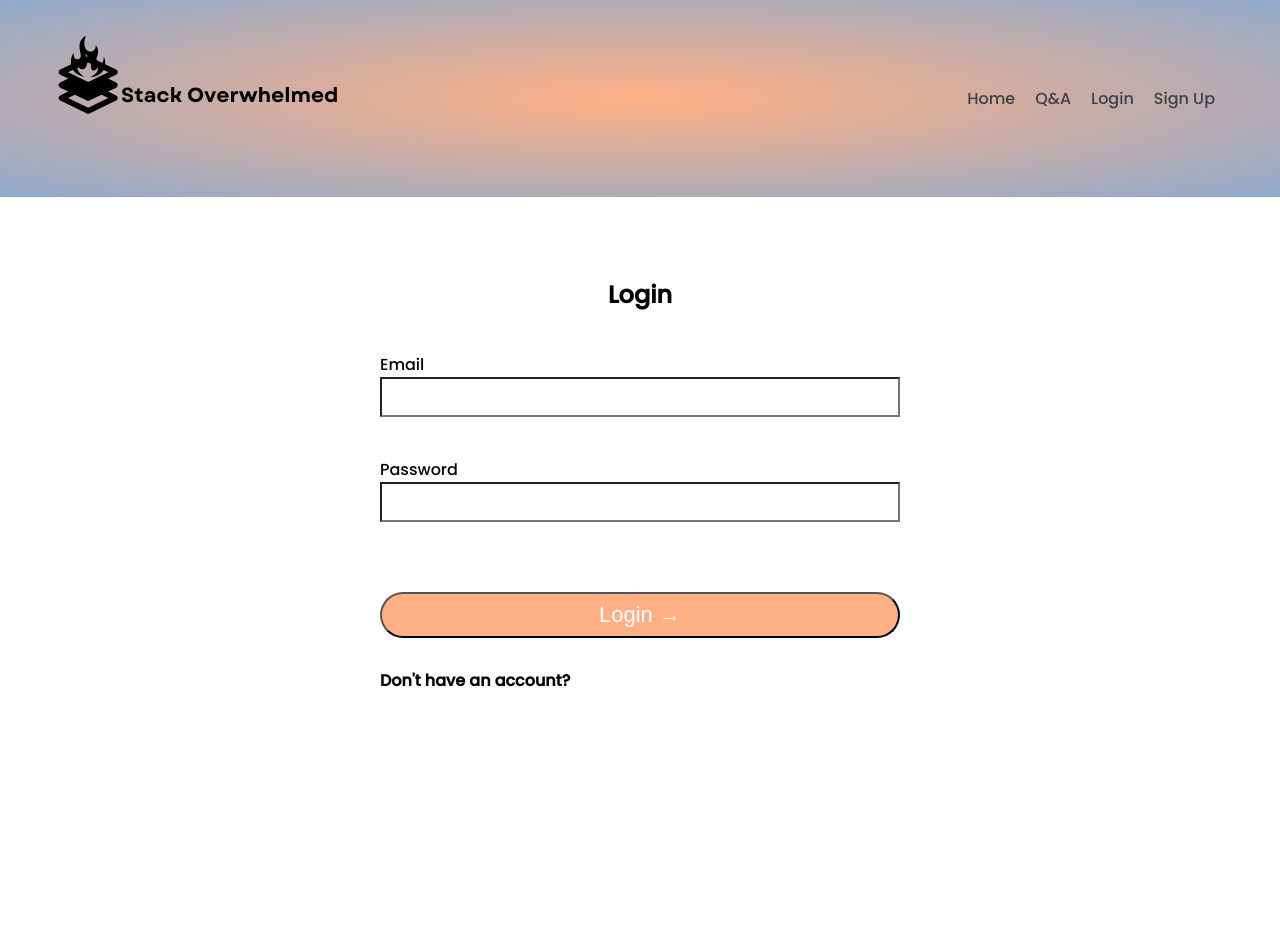
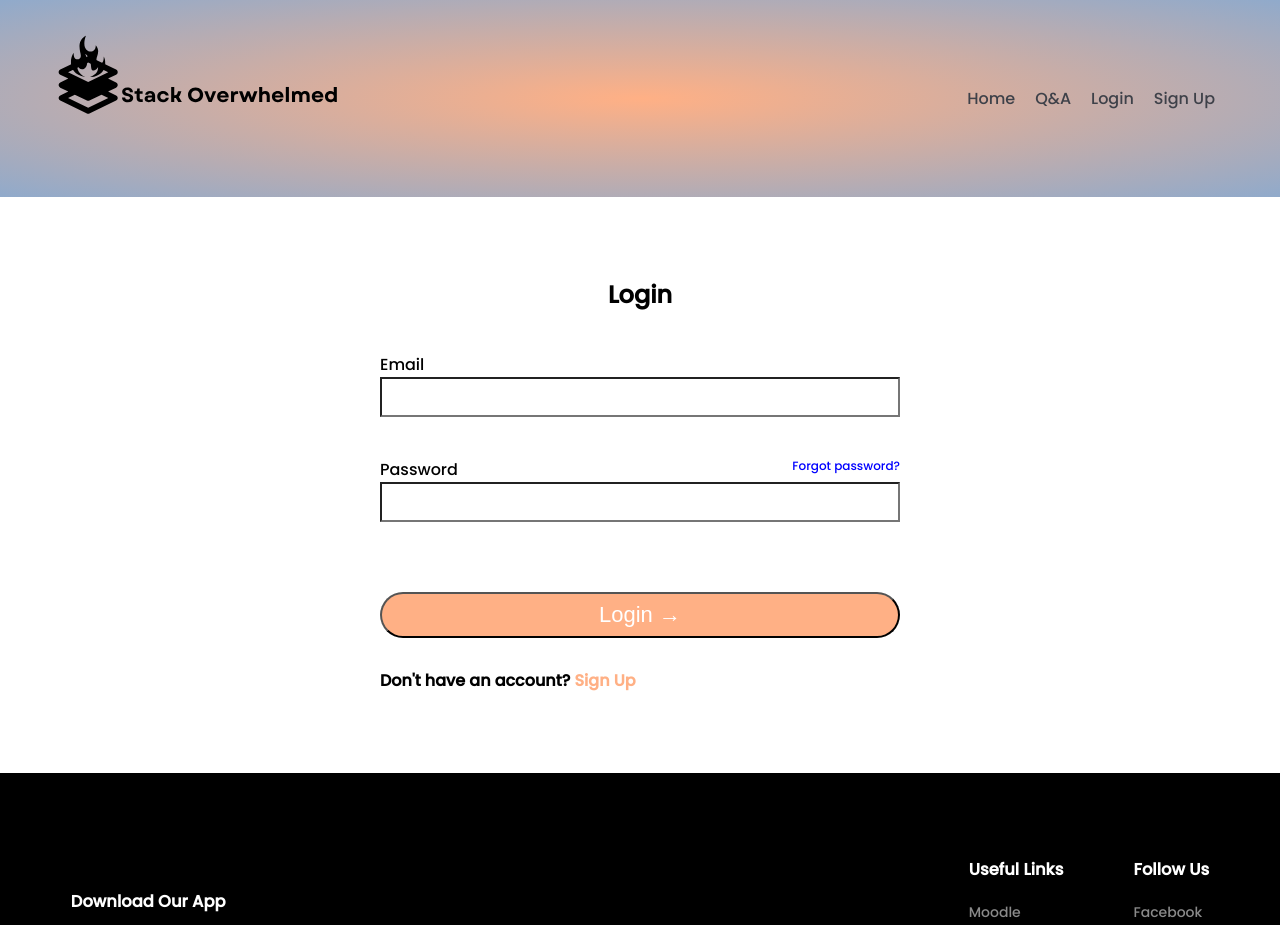
Before and after one commit to lyubageorgieva/StackOverwhelmed, a React (Create React App) app in the folder client/: page /login in a window 1280 px wide. Shown: the top 925 px of the page. Before the commit the page ends 800 px from the top, so only its background shows below. Built offline with nearby package versions, Linux system fonts and the light colour scheme.

Commit message:
Linking footer to signup and login, adding logo icon

```diff
--- a/client/src/App.css
+++ b/client/src/App.css
@@ -437,9 +437,13 @@ textarea {
   margin-bottom: 40px;
 }
 
-.forgot {
+#forgot {
   color: blue;
   font-size: 12px;
   position: absolute;
   right: 0px;
 }
+
+#linkAuth {
+  color: #ffb085;
+}
--- a/client/src/App.js
+++ b/client/src/App.js
@@ -11,13 +11,13 @@ const App = () => (
   <Router>
   <Fragment>
     <Navbar />
-    <Route exact path="/" component= { Footer } />
     <section className="container">
       <Switch>
         <Route exact path="/signup" component={SignUp} />
         <Route exact path="/login" component={Login} />
       </Switch>
     </section>
+    <Footer/>
   </Fragment>
   </Router>
 );
--- a/client/src/components/auth/Login.js
+++ b/client/src/components/auth/Login.js
@@ -1,6 +1,6 @@
 import React, { Fragment, useState } from 'react';
 import { Link } from 'react-router-dom';
-
+import Footer from '../layout/Footer';
 
 export const Login = () => {
     const [formData, setFormData] = useState({
@@ -34,16 +34,16 @@ export const Login = () => {
                             <label>
                                 Password<span className="req"></span>
                             </label>
-                            {/* <label className="forgot">
-                                <a href="" style="color:blue "/>Forgot password?
-                            </label> */}
+                            <label>
+                                <Link id="forgot" to="/forgot-password">Forgot password?</Link>
+                            </label>
                             <input type="password" name="password" value={password} onChange={e => onChange(e)} minLength='8' required autocomplete="off"/>
                         </div>
                         <input className="btn" type="submit" value="Login &#8594;" />
                     </form>
                     <h4>
                         Don't have an account?
-                        {/* <Link to='/signup' style='color: #ffb085'>Sign Up</Link> */}
+                        <Link id="linkAuth" to='/signup'>    Sign Up</Link>
                     </h4>
                 </div>
             </div>
--- a/client/src/components/auth/SignUp.js
+++ b/client/src/components/auth/SignUp.js
@@ -1,4 +1,5 @@
 import React, { Fragment, useState } from 'react';
+import { Link } from 'react-router-dom';
 // import axios from 'axios';
 
 
@@ -21,25 +22,6 @@ export const SignUp = () => {
         }
         else {
             console.log('SUCCESS');
-            // const newUser = {
-            //     name,
-            //     email,
-            //     password
-            // }
-            // try {
-            //     const config = {
-            //         headers: {
-            //             'Content-Type': 'application/json'
-            //         }
-            //     }
-
-            //     const body = JSON.stringify(newUser);
-
-            //     const res = await axios.post('/api/users', body, config);
-            //     console.log(res.data);
-            // } catch (err) {
-            //     console.error(err.response.data);
-            // }
         }
     }
 
@@ -81,7 +63,7 @@ export const SignUp = () => {
                         <input className="btn" type="submit" value="Sign Up &#8594;" />
                     </form>
                     <h4>Already have an account?
-
+                        <Link id="linkAuth" to='/login'>  Login</Link>
                     </h4>
                 </div>
             </div>
--- a/client/src/index.js
+++ b/client/src/index.js
@@ -1,10 +1,14 @@
 import React from 'react';
 import ReactDOM from 'react-dom';
 import App from './App';
+import { BrowserRouter } from "react-router-dom";
+
 
 ReactDOM.render(
   <React.StrictMode>
-    <App />
+    <BrowserRouter>
+      <App />
+    </BrowserRouter>
   </React.StrictMode>,
   document.getElementById('root')
 );
```
Also changed, not shown: 1 other file (tests, documents, lock files or other folders).
